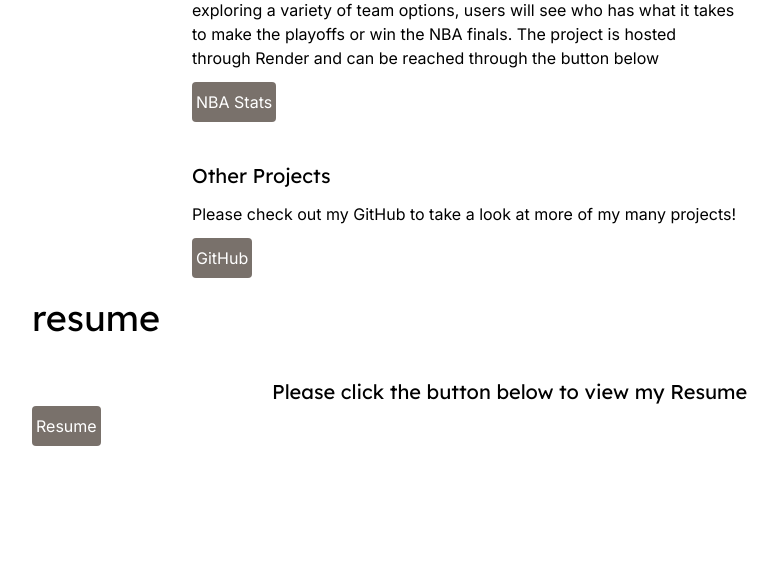
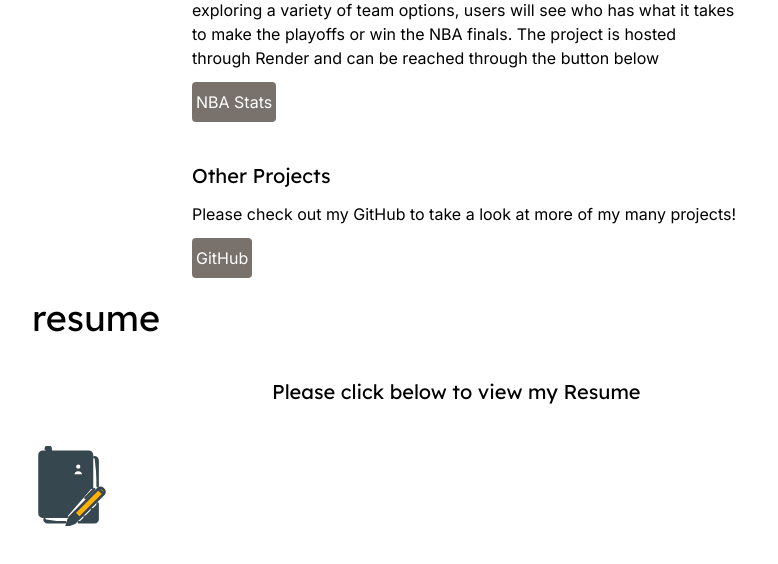
Before and after one commit to Griffin1610/portfolio, a Next.js app: page / in a window 1280 px wide. Shown: the part 2102-2666 px from the top of the page, without its empty margins (96-874 px from the left). Built offline with nearby package versions, Linux system fonts and the light colour scheme.

Commit message:
update resume button and resume link

```diff
--- a/app/components/Resume.tsx
+++ b/app/components/Resume.tsx
@@ -1,4 +1,6 @@
 'use client'
+import { ResumeIcon } from "./icons";
+
 export default function Resume() {
 
     const handleClick = (url : string) => {
@@ -8,8 +10,8 @@ export default function Resume() {
     return (
         <section id="resume" className="h-screen pl-[10%]">
             <h1 className="font-heading text-4xl">resume</h1>
-            <h3 className="font-heading text-xl pt-10 pl-60">Please click the button below to view my Resume</h3>
-            <button className="font-body bg-stone-500 hover:bg-stone-700 text-white font-bold py-2 px-1 rounded" onClick={() => handleClick("/GriffinPollyResume.pdf")}>Resume</button>
+            <h3 className="font-heading text-xl pt-10 pl-60">Please click below to view my Resume</h3>
+           <ResumeIcon className="w-20 mt-10" onClick={() => handleClick("/Polly_Resume.pdf")}/>
         </section>
     )
 }
--- a/app/components/icons.tsx
+++ b/app/components/icons.tsx
@@ -1,5 +1,6 @@
 type iconProps = {
     className?: string;
+    onClick?: () => void;
 }
 
 export function ReactIcon({ className } : iconProps) {
@@ -189,3 +190,27 @@ export function ElectronIcon( {className} : iconProps) {
         </svg>
     )
 }
+
+export function ResumeIcon({ className, onClick }: iconProps) {
+    return (
+        <svg
+            xmlns="http://www.w3.org/2000/svg"
+            viewBox="0 0 64 64"
+            className={className}
+            onClick={onClick}
+        >
+            <g fill="#37474f" stroke="#37474f" strokeWidth={2} strokeLinecap="round" strokeLinejoin="round">
+                <path d="M11 2.5c0-1.1.9-2 2-2s2 .9 2 2v8c0 1.1-.9 2-2 2s-2-.9-2-2v-3c0-.6.4-1 1-1s1 .4 1 1v3M48 50.5V54c0 1.4-1.1 2.5-2.5 2.5H42M26.6 61H12.5c-1.4 0-2.5-1.1-2.5-2.5"/>
+                <path d="M52.5 46v12.5c0 1.4-1.1 2.5-2.5 2.5H37.5M50 9c1.4 0 2.5 1.1 2.5 2.5v20.6M28.1 56.5H8.5C7.1 56.5 6 55.4 6 54V7c0-1.4 1.1-2.5 2.5-2.5h37C46.9 4.5 48 5.6 48 7v26.5"/>
+                <path d="M42 23.5H32c-.6 0-1-.4-1-1v-12c0-.6.4-1 1-1h10c.6 0 1 .4 1 1v12c0 .5-.4 1-1 1z"/>
+                <circle cx="37" cy="16.5" r="2.7" fill="#fff"/>
+                <path d="M41 23.5h-8v-.3c0-2.2 1.8-4 4-4s4 1.8 4 4v.3z" fill="#fff"/>
+                <path d="M11 23.5h8M11 15.5h8M11 18.5h16M11 28.5h32M11 33.5h16M11 38.5h16M11 43.5h16M11 48.5h8" fill="none"/>
+                <path d="m56.6 34.2.7.7c1 1 1 2.6 0 3.5L37.8 57.8l-4.2-4.2L53 34.2c1-1 2.6-1 3.6 0z" fill="#ffb300"/>
+                <path d="m33.6 53.6 4.2 4.2-3.5 3.6-6.4 2.1 2.1-6.4z"/>
+                <path d="m29.3 59.3-1.4 4.2 4.3-1.4zM49.8 34.5l-7 7.1"/>
+                <path d="M57.3 38.4 53 34.2"/>
+            </g>
+        </svg>
+    );
+}
```
Also changed, not shown: 2 other files (tests, documents, lock files or other folders).
